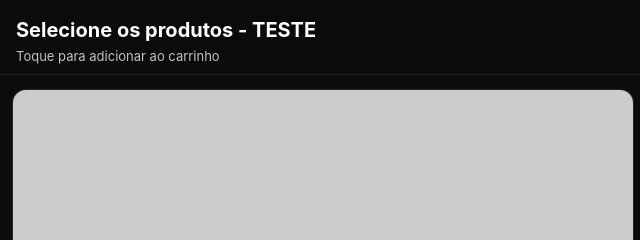
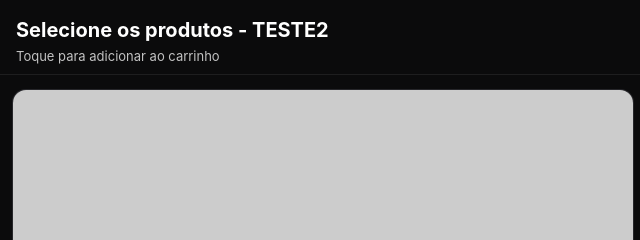
Before and after one commit to lcsrphl/luvie, a plain HTML site: page public/index.html in a window 1280 px wide. Shown: the top 240 px of the page, 0-640 px from the left. Drawn offline with Linux system fonts and the light colour scheme; placeholder pictures from the web are drawn by us.

Commit message:
Atualizar o index.html

```diff
--- a/public/index.html
+++ b/public/index.html
@@ -8,7 +8,7 @@
 </head>
 <body>
   <header class="header">
-    <h1>Selecione os produtos - TESTE</h1>
+    <h1>Selecione os produtos - TESTE2</h1>
     <p class="sub">Toque para adicionar ao carrinho</p>
   </header>
 
```
